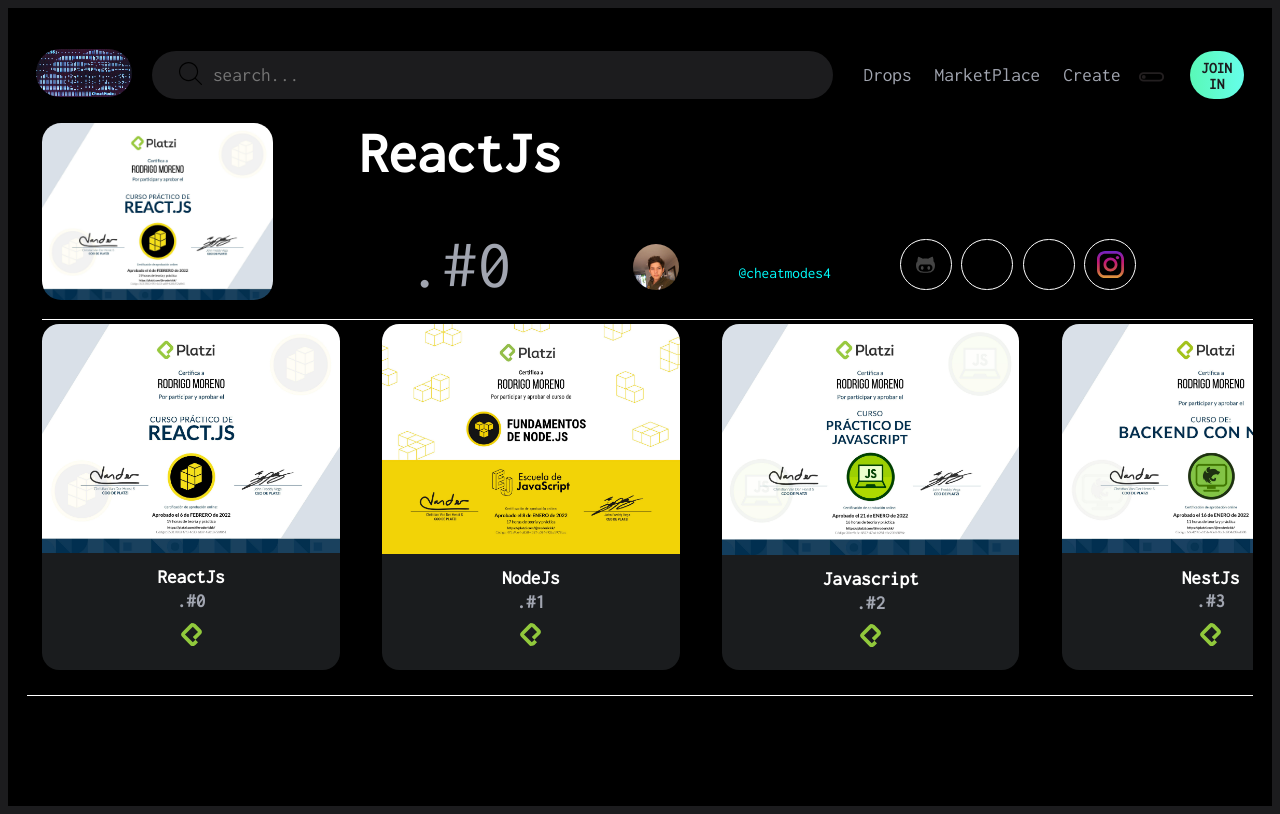
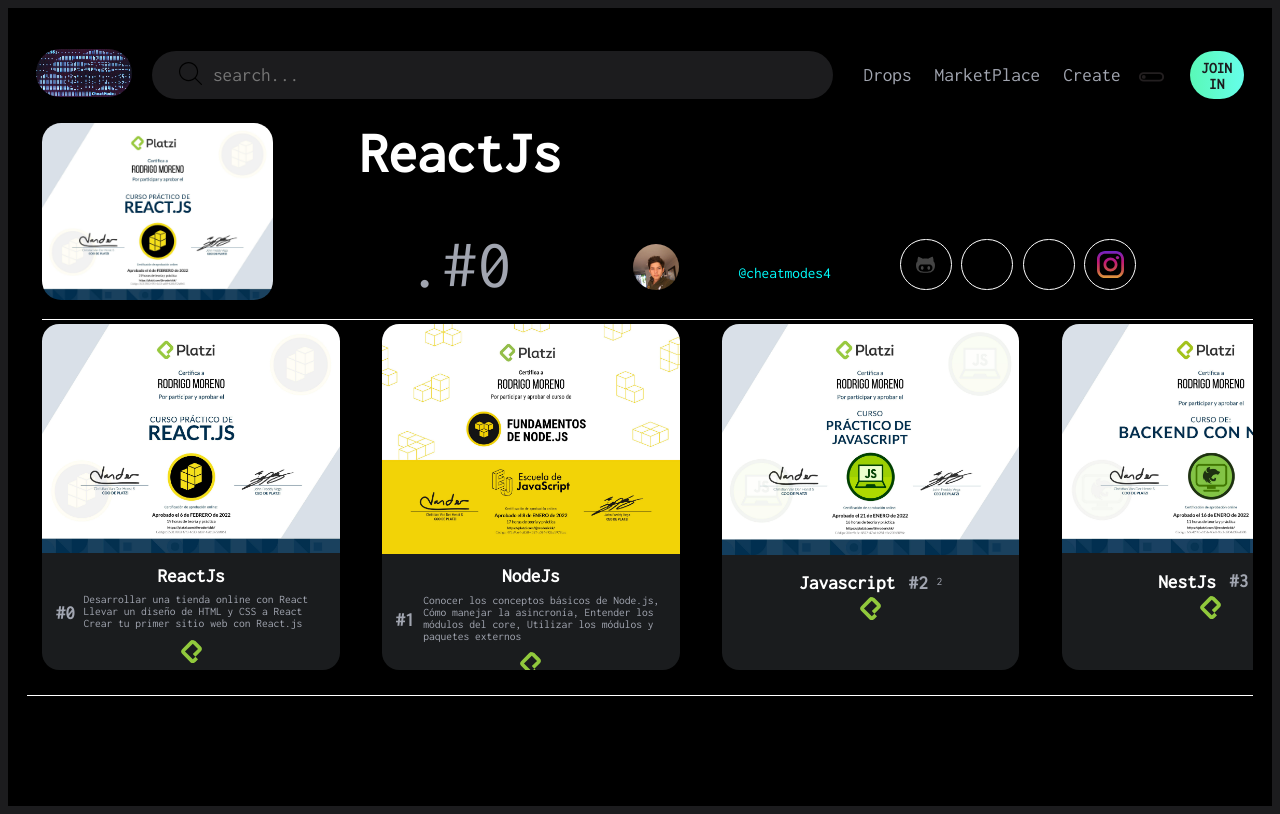
Before and after one commit to rroderickk/TempCv1, a React app: page /TempCv1/ in a window 1280 px wide. Built offline with nearby package versions, Linux system fonts and the light colour scheme.

Commit message:
[ADD] data to dataset

```diff
--- a/src/components/CollectionCard/CollectionCard.scss
+++ b/src/components/CollectionCard/CollectionCard.scss
@@ -10,27 +10,39 @@
   margin-left: 16px;
 }
 .details {
-  padding: 12px;
+  padding: 10px 10px;
 }
-.details > div {
-  // border-right: 10rem;
-  // text-align: left; //!text title center
-}
+//// .details > div  {
+//   // border-right: 10rem;
+//   // text-align: left; //!text title center
+//// }
 .name {
   font-size: 20px;
   font-weight: 900;
 }
 // .name > div {
+//   text-align: center;
 //   padding-right: 4em;
 // }
 .id {
   color: #a1a5b0;
   font-size: 20px;
   font-weight: 600;
-  padding-top: 4px;
+  margin-left: 4px;
+  // padding-top: 4px;
+  // display: flex;        //! id
+  display: inline-flex;
+  align-items:center;
+}
+
+.id >p {
+  margin-top: 8px;
+  font-weight: 400;
+  text-align: left;
 }
 .collectionCard > img {
   width: 100%;
+
 }
 .wethImage {
   height: 24px;
@@ -51,14 +63,20 @@
 }
 .priceContainer {
   // display: flex; //! price eth center
-  margin-top: 12px;
+  margin-top: -1px;
   align-content: center;
   object-fit: contain;
+
 }
 .price {
   margin-left: 3px;
   font-weight: 600;
 }
+.idinfo {
+  margin-left: 9px;
+  font-size: 12px; //!textDescription
+}
+
 @media (max-width: 640px) {
   .collectionCard {
     margin: 32px;
--- a/src/components/CollectionCard/index.jsx
+++ b/src/components/CollectionCard/index.jsx
@@ -4,6 +4,7 @@
 const openTab =(link)=> window.open(link);
 const CollectionCard = ({
   id,
+  idinfo,
   name,
   trades,
   image,
@@ -17,7 +18,7 @@
 
   <div className="details">
     <div className="name">
-      {name} <div className="id">.#{id}</div>
+      {name} <div className="id">#{id}       <p className="idinfo">{idinfo}</p></div>
     </div>
     <div className="priceContainer">
       <img className="wethImage"  alt="wethImage" src={weth} onClick={()=>{openTab(url)}} />
--- a/src/components/Dataset/index.js
+++ b/src/components/Dataset/index.js
@@ -6,8 +6,8 @@
 
 const dataset = { assets:
   [
-    { 0: 0, id:0, name:"ReactJs",     token_id:"0", traits:[0],  image_original_url: reacjs    , urlPlatzi:"https://raw.githubusercontent.com/rroderickk/TempCv1/gh-pages/src/components/Dataset/react.png"},
-    { 1: 1, id:1, name:"NodeJs",      token_id:"1", traits:[1],  image_original_url: node      , urlPlatzi: "https://platzi.com/p/rroderickk/curso/1759-fundamentos-node/diploma/detalle/" },
+    { 0: 0, id:"Desarrollar una tienda online con React Llevar un diseño de HTML y CSS a React Crear tu primer sitio web con React.js", name:"ReactJs",     token_id:"0", traits:[0],  image_original_url: reacjs    , urlPlatzi:"https://raw.githubusercontent.com/rroderickk/TempCv1/gh-pages/src/components/Dataset/react.png"},
+    { 1: 1, id:"Conocer los conceptos básicos de Node.js, Cómo manejar la asincronía, Entender los módulos del core, Utilizar los módulos y paquetes externos", name:"NodeJs",      token_id:"1", traits:[1],  image_original_url: node      , urlPlatzi: "https://platzi.com/p/rroderickk/curso/1759-fundamentos-node/diploma/detalle/" },
     { 2: 2, id:2, name:"Javascript",  token_id:"2", traits:[2],  image_original_url: javascript, urlPlatzi:"" },
     { 3: 3, id:3, name:"NestJs",      token_id:"3", traits:[3],  image_original_url: nest      , urlPlatzi:"" },
     { 4: 4, id:4, name:"Python Profesional", token_id:"4", traits:[4], image_original_url: pythonProfesional , urlPlatzi:"" },
--- a/src/components/PunkList/index.js
+++ b/src/components/PunkList/index.js
@@ -12,6 +12,7 @@
       <div onClick={() => setSelectedPunk(punk.token_id)}>
         <CollectionCard
           key={punk.id}
+          idinfo={punk.id}
           id={punk.token_id}
           name={punk.name}
           trades={punk.traits}
--- a/src/pages/Home.jsx
+++ b/src/pages/Home.jsx
@@ -8,6 +8,8 @@
 const Home = () => {
 const [punkListData, setPunkListData] = useState([]);
 const [selectedPunk, setSelectedPunk] = useState(0)
+
+console.log(Dataset.assets[0].id ,"$$$$");
 
 useEffect( () => {
   const getMyNft = async() => {
```
